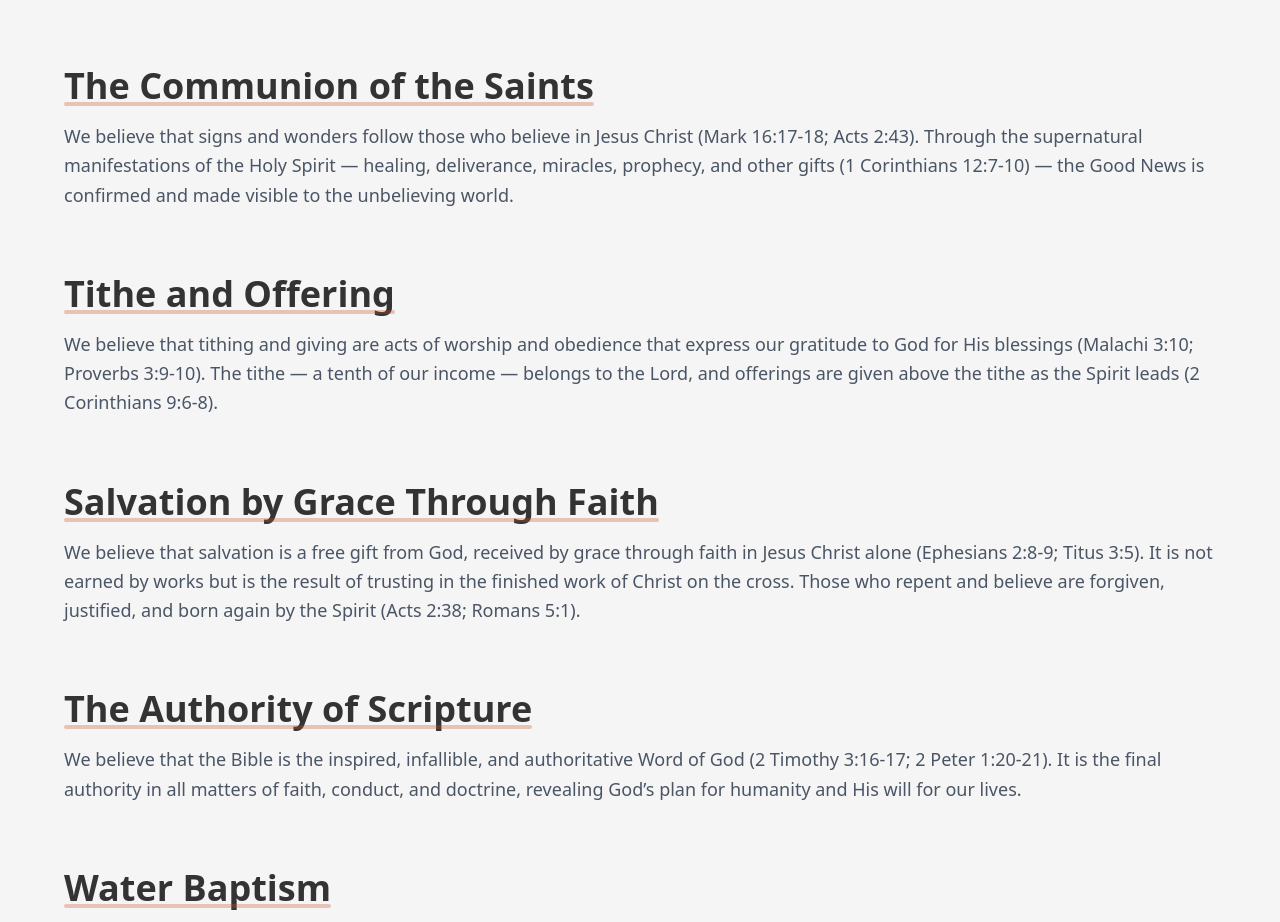
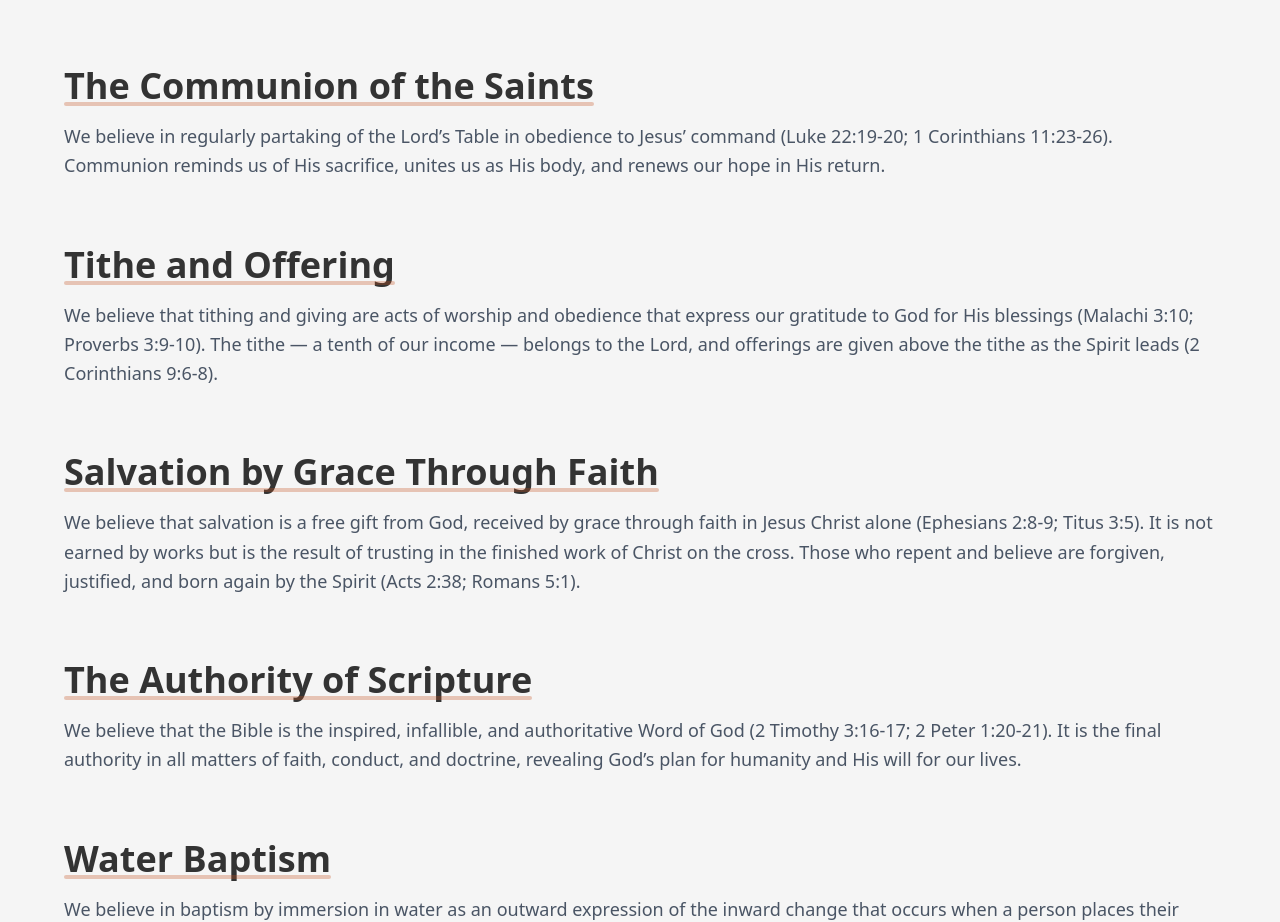
Before and after one commit to samsmoak/church, a Next.js app: page /introduction in a window 1280 px wide. Shown: the part 1765-2687 px from the top of the page. Built offline with nearby package versions, Linux system fonts and the light colour scheme.

Commit message:
second update major11

```diff
--- a/app/introduction/components/Sectionintro3/Sectionintro3.tsx
+++ b/app/introduction/components/Sectionintro3/Sectionintro3.tsx
@@ -45,7 +45,7 @@ const persons: Person[] = [
 		image: "/assets/church4.jpeg",
 		title: "The Communion of the Saints",
 		description:
-			"We believe that signs and wonders follow those who believe in Jesus Christ (Mark 16:17-18; Acts 2:43). Through the supernatural manifestations of the Holy Spirit — healing, deliverance, miracles, prophecy, and other gifts (1 Corinthians 12:7-10) — the Good News is confirmed and made visible to the unbelieving world.",
+			"We believe in regularly partaking of the Lord’s Table in obedience to Jesus’ command (Luke 22:19-20; 1 Corinthians 11:23-26). Communion reminds us of His sacrifice, unites us as His body, and renews our hope in His return.",
 		icon: <BookOpen className='w-8 h-8 text-[#C25020]' />,
 	},
 	{
```
